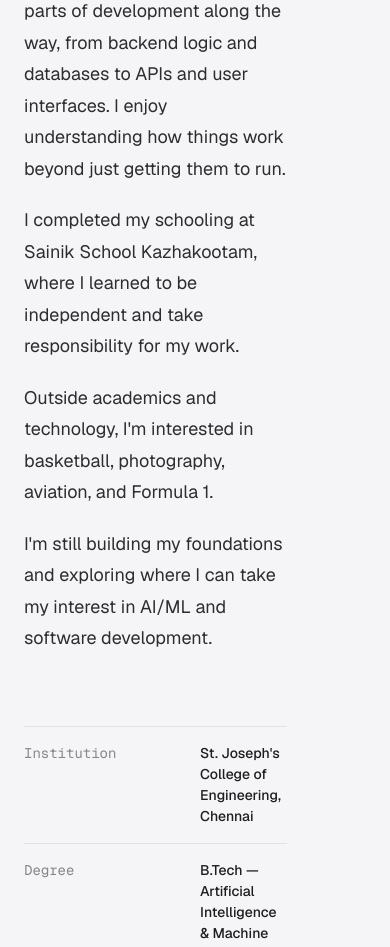
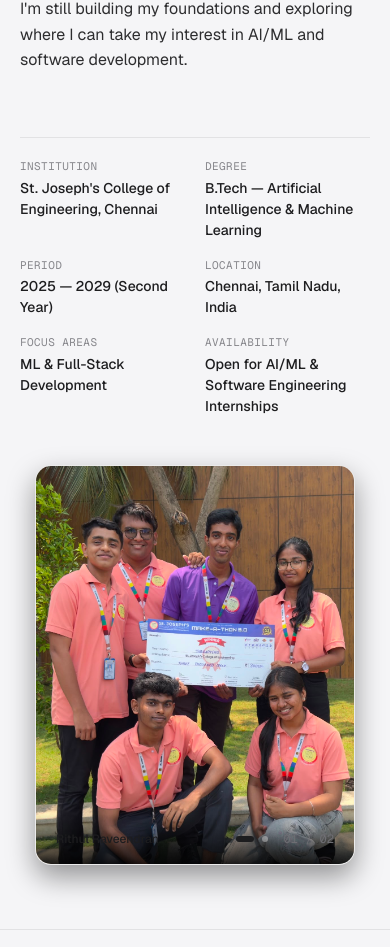
Before and after one commit to rithulraveendran/rithulraveendran.github.io, a React (Vite) app: page / in a window 390 px wide. Shown: the part 1878-2825 px from the top of the page. Built offline with nearby package versions, Linux system fonts and the light colour scheme.

Commit message:
fix(about): prevent photo horizontal compression on mobile with 4:5 aspect ratio and single column collapse

```diff
--- a/src/components/sections/02_About/About.module.css
+++ b/src/components/sections/02_About/About.module.css
@@ -225,3 +225,69 @@
   line-height: var(--line-height-normal);
   max-width: 18rem;
 }
+
+@media (max-width: 860px) {
+  .section {
+    padding: var(--space-16) var(--space-5);
+  }
+
+  .inner {
+    grid-template-columns: 1fr;
+    gap: var(--space-8);
+  }
+
+  .photoCol {
+    position: static;
+    width: 100%;
+    max-width: 20rem;
+    aspect-ratio: 4 / 5;
+    height: auto;
+    margin: var(--space-4) auto 0;
+  }
+
+  .photoFrame {
+    border-radius: var(--radius-xl);
+    box-shadow: 0 12px 28px rgba(0, 0, 0, 0.4);
+  }
+
+  .title {
+    font-size: clamp(1.85rem, 6vw, 2.4rem);
+  }
+
+  .lead {
+    font-size: 1.1rem;
+    margin-bottom: var(--space-4);
+  }
+
+  .paragraph {
+    font-size: 1rem;
+    line-height: 1.6;
+  }
+
+  .factsTable {
+    display: grid;
+    grid-template-columns: repeat(2, minmax(0, 1fr));
+    gap: var(--space-4) var(--space-5);
+    border-top: 1px solid var(--color-border-hairline);
+    padding-top: var(--space-5);
+    margin-top: var(--space-6);
+  }
+
+  .factRow {
+    display: flex;
+    flex-direction: column;
+    gap: 3px;
+    padding: 0;
+    border-bottom: none;
+  }
+
+  .factLabel {
+    font-size: 11px;
+    letter-spacing: var(--letter-spacing-wide);
+    text-transform: uppercase;
+  }
+
+  .factValue {
+    font-size: var(--font-size-sm);
+  }
+}
```
